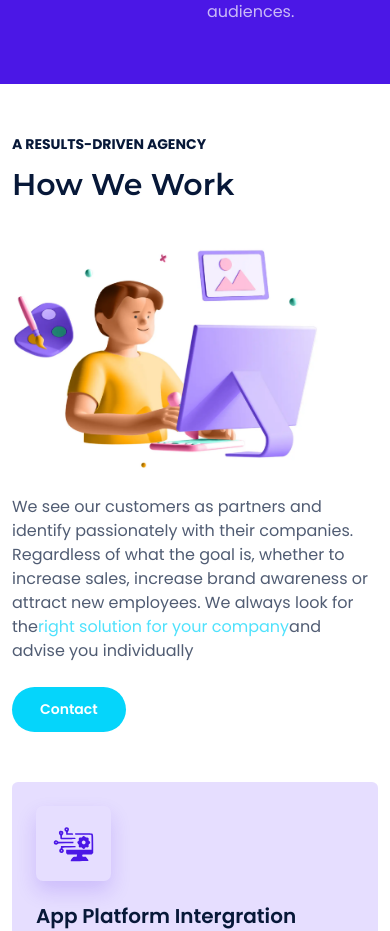
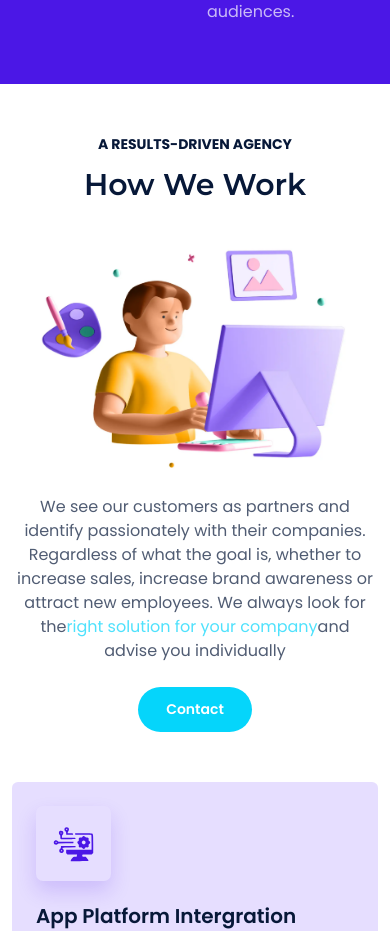
Before and after one commit to mayankpcp7/FoxVision, a React (Create React App) app: page / in a window 390 px wide. Shown: the part 4042-4973 px from the top of the page. Built offline with nearby package versions, Linux system fonts and the light colour scheme.

Commit message:
center align how we work section

```diff
--- a/src/components/common/HowWeWork.jsx
+++ b/src/components/common/HowWeWork.jsx
@@ -11,7 +11,7 @@ const HowWeWork = () => {
     <div className="xl:pt-[144.76px] xl:pb-[126.85ox] md:py-[90px] sm:py-[65px] py-[50px]">
       <div className="container xl:max-w-[1164px] px-3 mx-auto">
         <div className="flex flex-row flex-wrap justify-between items-end">
-          <div className="lg:w-6/12 w-full relative">
+          <div className="lg:w-6/12 w-full relative flex flex-col lg:items-start items-center">
             <WorkArrow className="absolute xl:-right-[14%] xl:top-[16%] top-[11%] -right-[24%] max-xl:max-w-[140px] lg:block hidden" />
             <p className="uppercase font-poppins text-darkblue font-bold sm:text-xl text-sm leading-normal mb-3">
               A RESULTS-DRIVEN AGENCY
@@ -25,9 +25,9 @@ const HowWeWork = () => {
               className="w-full sm:max-w-[378px] max-w-[310px]"
             />
           </div>
-          <div className="lg:w-6/12 w-full mb-[10px] flex justify-end lg:pt-0 pt-6">
+          <div className="lg:w-6/12 w-full mb-[10px] flex lg:justify-end lg:pt-0 pt-6">
             <div>
-              <p className="font-normal font-poppins sm:text-xl text-base leading-normal text-darkblue opacity-70 lg:max-w-[481px] lg:mb-10 sm:mb-7 mb-6">
+              <p className="font-normal font-poppins sm:text-xl text-base leading-normal text-darkblue opacity-70 lg:max-w-[481px] lg:mb-10 sm:mb-7 mb-6 lg:text-start text-center">
                 We see our customers as partners and identify passionately with
                 their companies. Regardless of what the goal is, whether to
                 increase sales, increase brand awareness or attract new
@@ -37,7 +37,10 @@ const HowWeWork = () => {
                 </span>
                 and advise you individually
               </p>
-              <Button btnName="Contact" />
+              <Button
+                className="lg:mx-0 mx-auto flex max-lg:justify-center"
+                btnName="Contact"
+              />
             </div>
           </div>
         </div>
```
